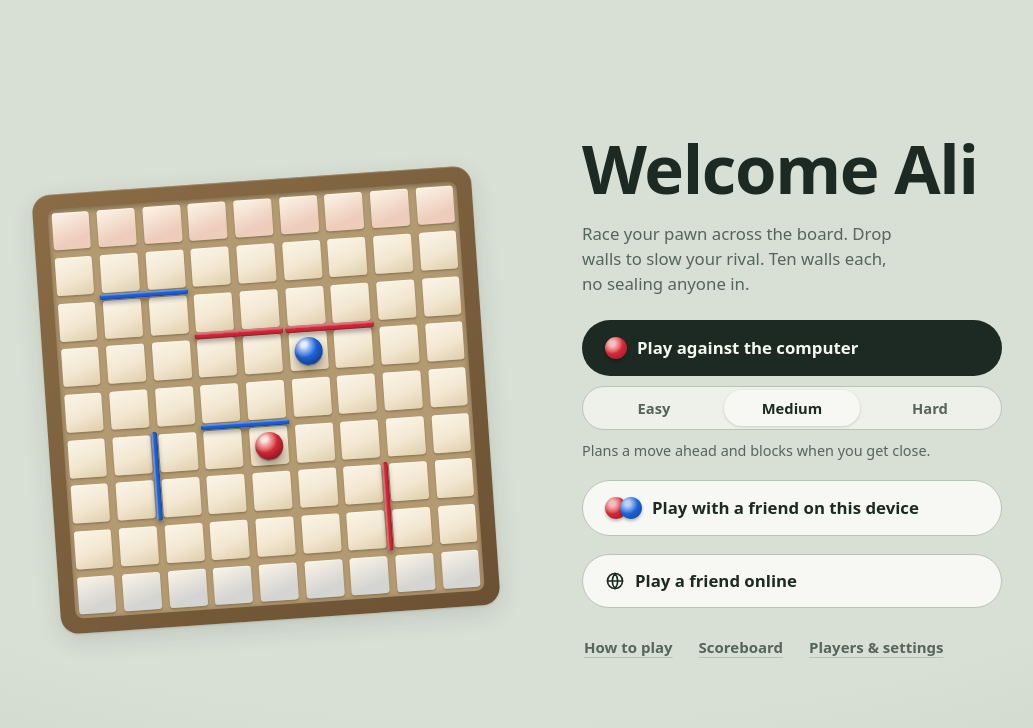
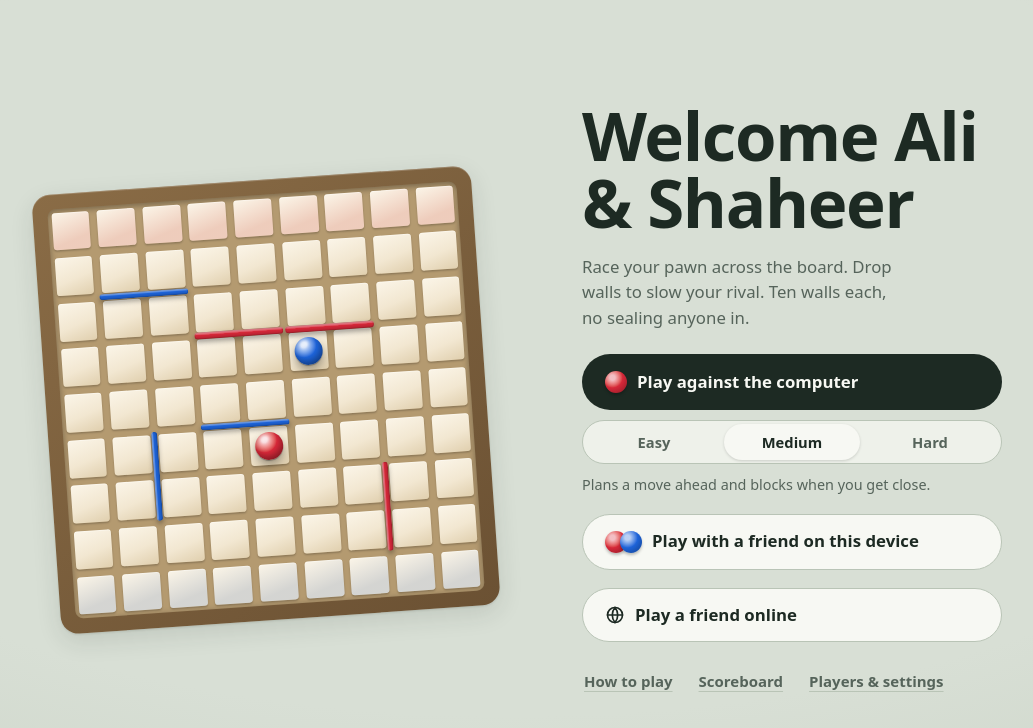
Before and after one commit to alihassan20035/Corridors, a website with bundled scripts: page index.html in a window 1280 px wide. Shown: the whole page, without its empty margins (128-1161 px from the left). Built offline with nearby package versions, Linux system fonts and the light colour scheme.

Commit message:
Update index.html

```diff
--- a/index.html
+++ b/index.html
@@ -19,7 +19,7 @@
       </div>
 
       <div class="menu-panel">
-        <h1 id="menu-title" class="wordmark">Welcome Ali</h1>
+        <h1 id="menu-title" class="wordmark">Welcome Ali & Shaheer</h1>
         <p class="tagline">Race your pawn across the board. Drop walls to slow your rival. Ten walls each, no sealing anyone in.</p>
 
         <section class="menu-block" aria-labelledby="ai-heading">
```
